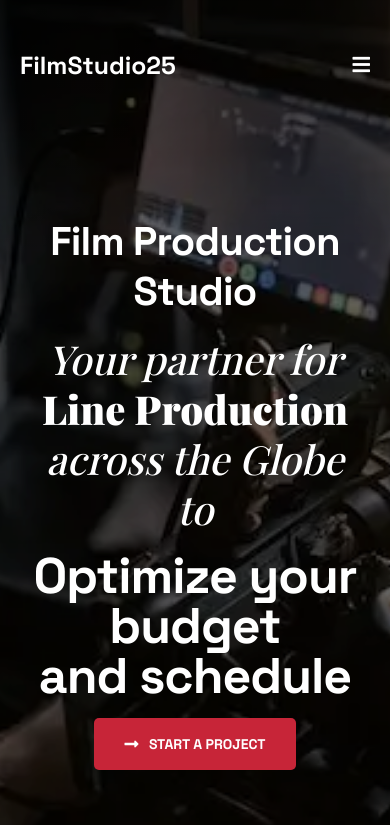
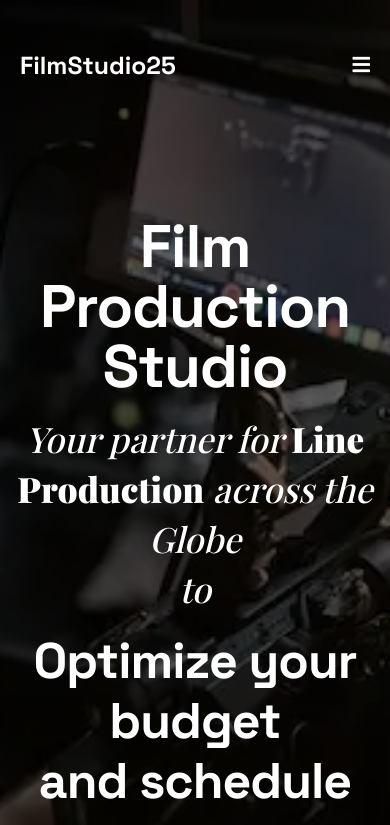
Before and after one commit to shahidali2303/filmstudio25, a plain HTML site: page index.html in a window 390 px wide. Shown: the top 825 px of the page. Drawn offline with nearby package versions, Linux system fonts and the light colour scheme; files whose address does not match are found by name; a web font is replaced by a local one.

Commit message:
mobile view updated

```diff
--- a/assets/css/eston-responsive.css
+++ b/assets/css/eston-responsive.css
@@ -1424,7 +1424,11 @@
   }
 
   .main-slider__title {
-    font-size: 40px;
+    font-size: 60px;
+    line-height: 60px;
+  }
+  .main-slider__sub-title {
+    font-size: 35px;
     line-height: 50px;
   }
 
```
